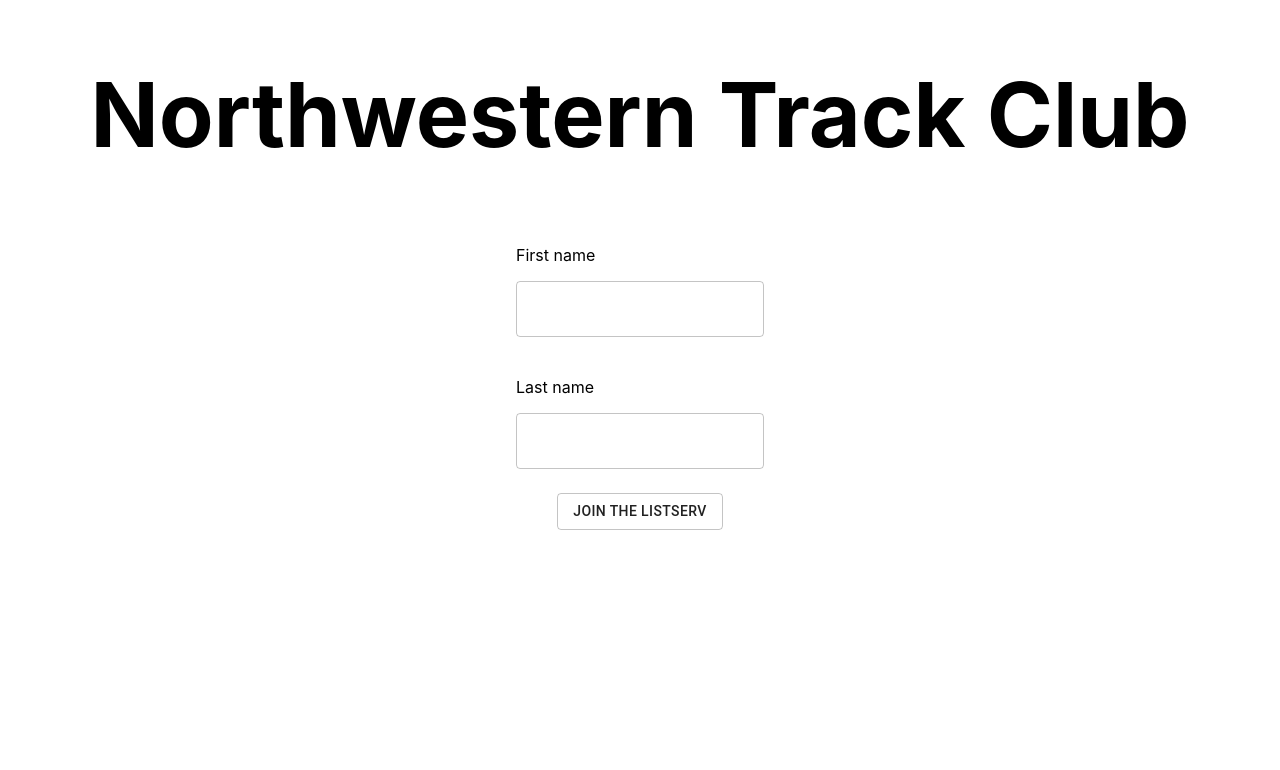
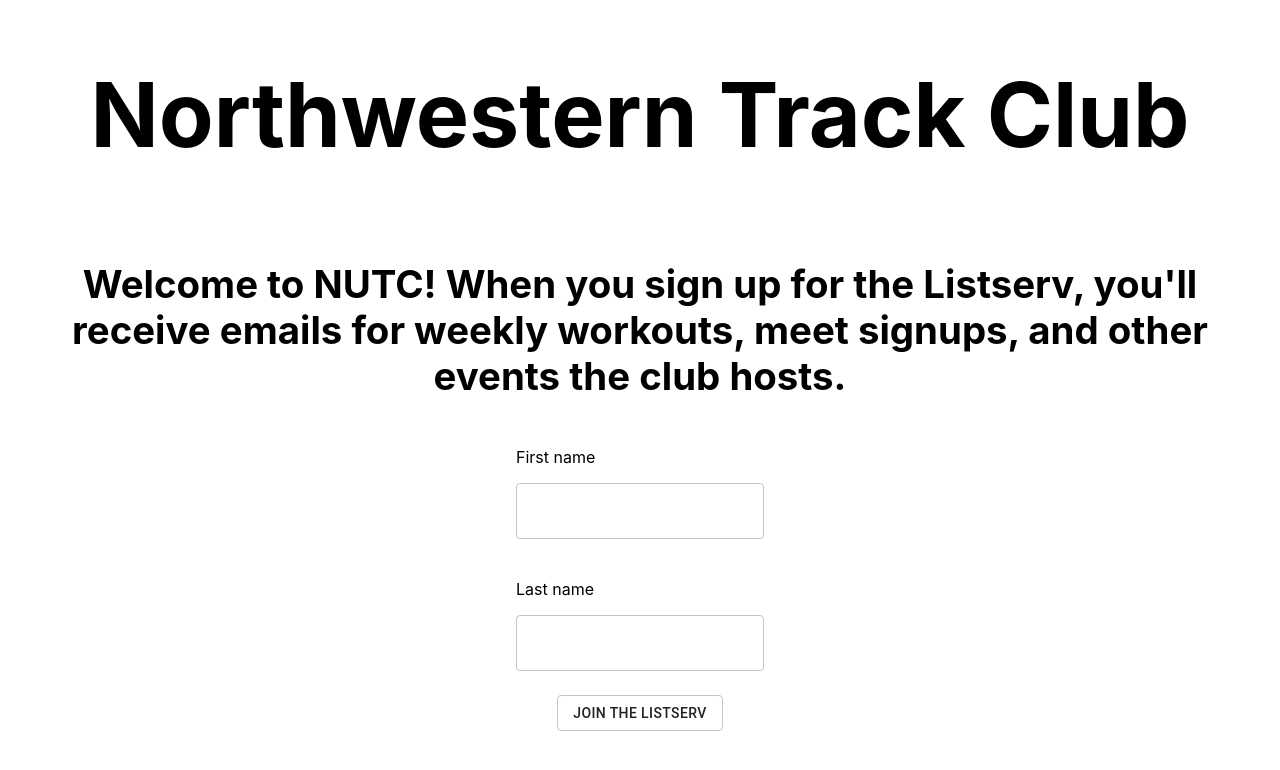
Before and after one commit to jflaboe/join-track, a React (Create React App) app: page / in a window 1280 px wide. Shown: the top 770 px of the page. Built offline with nearby package versions, Linux system fonts and the light colour scheme; what gapi-script would draw is missing.

Commit message:
description paragraph

```diff
--- a/src/App.css
+++ b/src/App.css
@@ -4,6 +4,10 @@
 
 .title {
   font-size: 7vw;
+}
+
+.description {
+  font-size: 3vw;
 }
 
 .main {
--- a/src/App.js
+++ b/src/App.js
@@ -135,6 +135,11 @@ function App() {
         <Grid item>
           <h1 align='center' className="title">Northwestern Track Club</h1>
         </Grid>
+        {/*start of mike's changes*/}
+        <Grid item>
+          <h2 align='center' className='description'>Welcome to NUTC! When you sign up for the Listserv, you'll receive emails for weekly workouts, meet signups, and other events the club hosts. </h2>
+        </Grid>
+        {/*end of mike's changes*/}
         <Grid item>
           <Grid container direction="column" alignItems="space-evenly" className='muiForm'>
             <Grid item>
```
